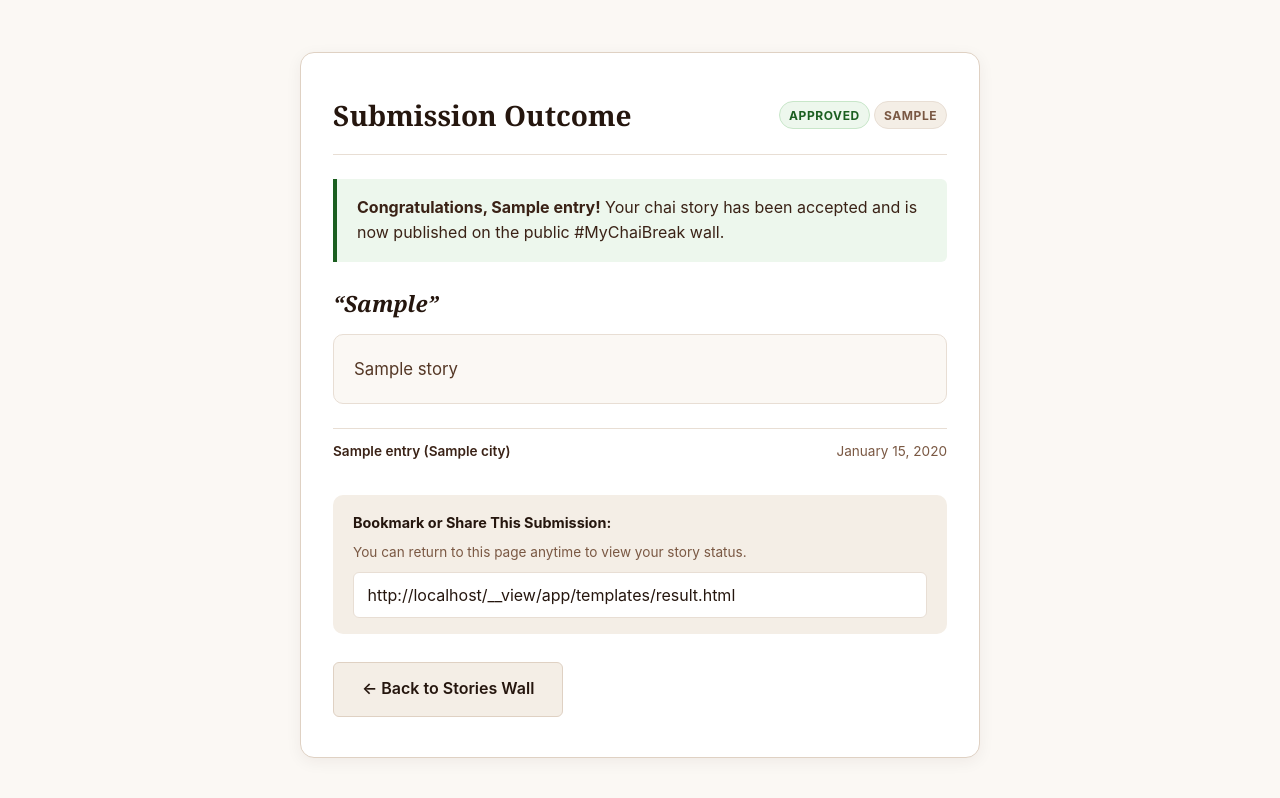
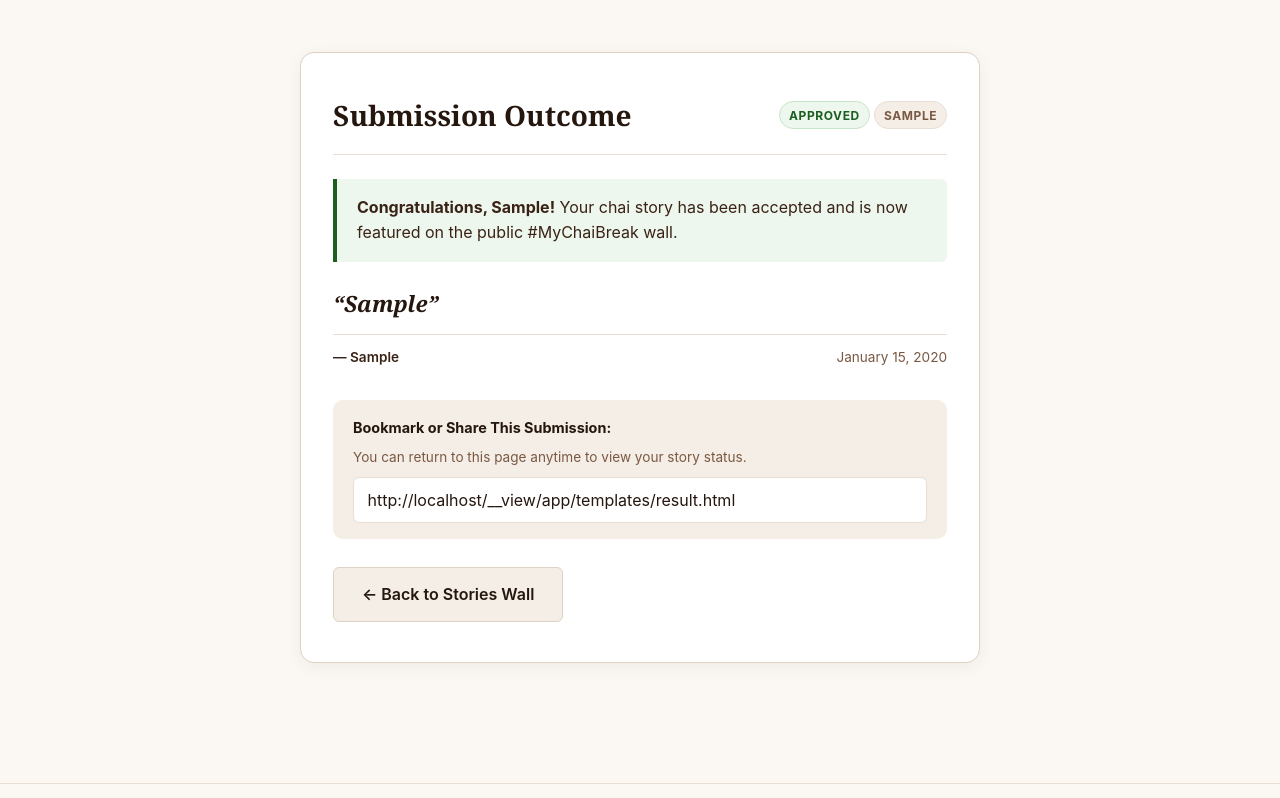
Before and after one commit to krutiktikam/kadak_chai, a FastAPI app: template app/templates/result.html in a window 1280 px wide. Shown: the part 139-937 px from the top of the page. Run offline with FastAPI, Linux system fonts and the light colour scheme; the template is opened without the code that fills it: most values are stand-ins (such as "Sample title", 1, 10 or a date in 2020); parts of the project's set-up code (start-up, migrations or seed data) failed here and were passed over; some libraries are stand-ins or nearby versions.

Commit message:
fix: enforce 300-char story limit and show only first name and caption publicly [S3]

```diff
--- a/app/templates/result.html
+++ b/app/templates/result.html
@@ -2,7 +2,7 @@
 
 {% block title %}
   {% if entry.status == 'approved' %}
-    Approved: #MyChaiBreak Story by {{ entry.name }}
+    Approved: #MyChaiBreak Story by {{ entry.name.split()[0] }}
   {% elif entry.status == 'rejected' %}
     Story Submission Update — Kadak Chai Co.
   {% else %}
@@ -30,45 +30,35 @@
 
   {% if entry.status == 'approved' %}
     <div class="result-approved-banner">
-      <strong>Congratulations, {{ entry.name }}!</strong> Your chai story has been accepted and is now published on the public #MyChaiBreak wall.
+      <strong>Congratulations, {{ entry.name.split()[0] }}!</strong> Your chai story has been accepted and is now featured on the public #MyChaiBreak wall.
     </div>
 
     {% if entry.ai_caption %}
       <h3 class="result-caption">“{{ entry.ai_caption }}”</h3>
     {% endif %}
 
-    <div class="result-story">{{ entry.story }}</div>
-
     <div class="story-meta" style="margin-bottom: 1.5rem;">
-      <span class="story-author">{{ entry.name }} ({{ entry.city }})</span>
+      <span class="story-author">— {{ entry.name.split()[0] }}</span>
       <span class="story-date">{{ entry.created_at.strftime('%B %d, %Y') if entry.created_at else '' }}</span>
     </div>
 
   {% elif entry.status == 'rejected' %}
     <div class="result-rejected-banner">
-      <strong>Thank you for sharing with us, {{ entry.name }}.</strong>
-      {% if entry.ai_reason %}
-        <p style="margin: 0.5rem 0 0;">{{ entry.ai_reason }}</p>
-      {% else %}
-        <p style="margin: 0.5rem 0 0;">This story did not meet our current campaign theme guidelines.</p>
-      {% endif %}
+      <strong>Submission Update</strong>
+      <p style="margin: 0.5rem 0 0;">This story did not meet our campaign guidelines for the public wall.</p>
     </div>
 
     <p style="color: var(--chai-light);">
       Our community wall focuses specifically on authentic personal chai-break moments. We warmly invite you to submit another story about your tea-time memories!
     </p>
 
-    <div class="result-story">{{ entry.story }}</div>
-
   {% else %}
     <div class="result-pending-banner">
-      <strong>Your story is currently with our review team.</strong>
+      <strong>Submission In Review</strong>
       <p style="margin: 0.5rem 0 0;">
-        Thank you for submitting, {{ entry.name }}! Our moderators review pending submissions regularly. Please check back at this link soon.
+        Thank you for submitting! Our team reviews pending submissions regularly. Please check back at this link soon.
       </p>
     </div>
-
-    <div class="result-story">{{ entry.story }}</div>
   {% endif %}
 
   <div class="share-notice">
--- a/app/validation.py
+++ b/app/validation.py
@@ -7,7 +7,7 @@ Core rules:
   * Emails are normalised to lowercase.
   * Phone numbers are stripped of delimiters/formatting.
   * Contact type must be 'email' or 'phone'.
-- Story: 10-2000 characters, whitespace-trimmed (newlines preserved).
+- Story: 10-300 characters, whitespace-trimmed (newlines preserved).
 - Consent: Must be explicitly granted (truthy boolean or checkbox values like 'on', 'true', '1').
 - Error handling: Collects all field errors simultaneously so user forms can highlight
   every invalid field in a single round-trip.
@@ -23,7 +23,7 @@ MAX_NAME_LENGTH = 100
 MAX_CITY_LENGTH = 100
 MAX_CONTACT_LENGTH = 255
 MIN_STORY_LENGTH = 10
-MAX_STORY_LENGTH = 2000
+MAX_STORY_LENGTH = 300
 
 # Regex for email validation
 EMAIL_REGEX = re.compile(r"^[A-Za-z0-9._%+-]+@[A-Za-z0-9.-]+\.[A-Za-z]{2,}$")
@@ -140,7 +140,7 @@ def validate_submission(
         name: Submitter's full name (1-100 chars).
         city: Submitter's city (1-100 chars).
         contact: Email address or phone number (up to 255 chars).
-        story: Chai story text (10-2000 chars).
+        story: Chai story text (10-300 chars).
         consent: Explicit agreement to campaign terms (truthy value).
 
     Returns:
```
Also changed, not shown: app/templates/index.html (+4 -5 lines), tests/test_public_routes.py (+45 -14 lines), tests/test_validation.py (+3 -3 lines).
